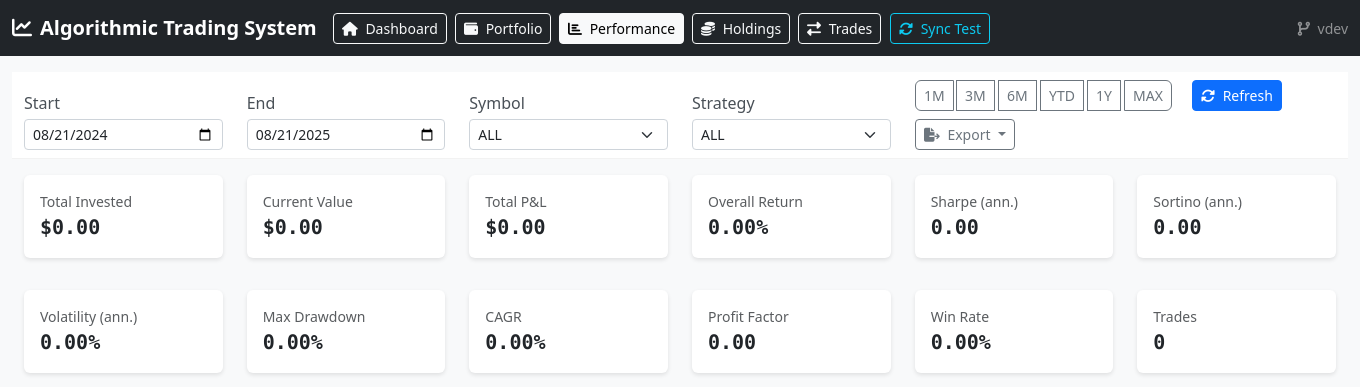
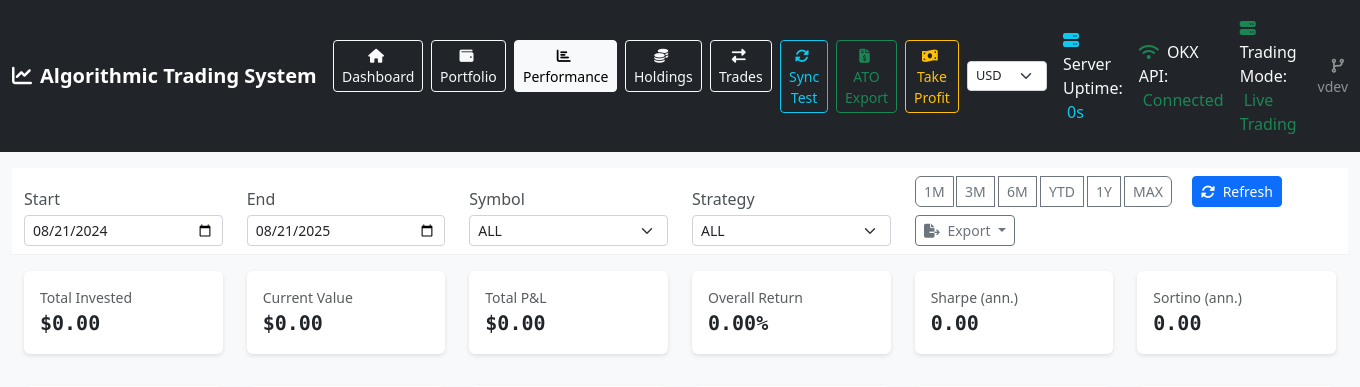
Before and after one commit to AndrewRoyceMartin/Crypto-Trader-REPLIT, a Flask app: template templates/performance.html in a window 1360 px wide. Shown: the top 387 px of the page. Run offline with Flask 3, Linux system fonts and the light colour scheme; the template is opened without the code that fills it, so the values that code supplies are empty; parts of the project's set-up code (start-up, migrations or seed data) failed here and were passed over.

Commit message:
Update top navigation to be consistent across all pages
Refactors HTML templates across multiple pages to ensure a consistent top navigation bar, including adding "Take Profit" functionality and updating the OKX trading mode display.

Replit-Commit-Author: Agent
Replit-Commit-Session-Id: 93a6cbba-caa0-4949-9113-2ed8f4be887e
Replit-Commit-Checkpoint-Type: full_checkpoint
Replit-Commit-Screenshot-Url: https://storage.googleapis.com/screenshot-production-us-central1/47c9c798-b0c1-4791-9090-157d07a27bb9/93a6cbba-caa0-4949-9113-2ed8f4be887e/nkMIQgE

```diff
--- a/templates/performance.html
+++ b/templates/performance.html
@@ -123,7 +123,46 @@
               <i class="fas fa-sync-alt me-1"></i> Sync Test
             </a>
           </li>
+          <li class="nav-item me-2">
+            <button class="btn btn-outline-success btn-sm" onclick="exportATOTax()">
+              <i class="fas fa-file-invoice-dollar me-1"></i> ATO Export
+            </button>
+          </li>
+          <li class="nav-item me-2">
+            <button class="btn btn-outline-warning btn-sm" id="take-profit-btn" onclick="executeTakeProfit()" title="Execute take profit trades for positions above 2% profit">
+              <i class="fas fa-money-bill-wave me-1"></i> Take Profit
+            </button>
+          </li>
         </ul>
+
+        <div class="navbar-nav ms-auto">
+          <div class="nav-item d-flex align-items-center">
+            <div class="me-3">
+              <select class="form-select form-select-sm" id="currency-selector" onchange="changeCurrency()" style="min-width: 80px; font-size: 0.8rem;">
+                <option value="USD" selected>USD</option>
+                <option value="AUD">AUD</option>
+                <option value="EUR">EUR</option>
+                <option value="GBP">GBP</option>
+              </select>
+            </div>
+            <span class="navbar-text me-3">
+              <i class="fas fa-server text-info me-1"></i>
+              <span class="text-light">Server Uptime:</span>
+              <span id="system-uptime" class="text-info ms-1">0s</span>
+            </span>
+            <span class="navbar-text me-3" id="server-connection-status">
+              <i class="fas fa-wifi text-success me-1"></i>
+              <span class="text-light">OKX API:</span>
+              <span id="server-connection-text" class="text-success ms-1">Connected</span>
+            </span>
+            <span class="navbar-text" id="okx-connection-status">
+              <i class="fas fa-server text-success me-1"></i>
+              <span class="text-light">Trading Mode:</span>
+              <span id="okx-connection-text" class="text-success ms-1">Live Trading</span>
+            </span>
+          </div>
+        </div>
+
         <div class="navbar-text text-end text-white-50 small">
           <i class="fas fa-code-branch me-1"></i> v{{ version|default('dev') }}
         </div>
```
Also changed, not shown: templates/holdings.html (+12 -9 lines), templates/portfolio.html (+5 -2 lines), templates/test_sync_data.html (+11 -15 lines), templates/trades.html (+6 -3 lines).
